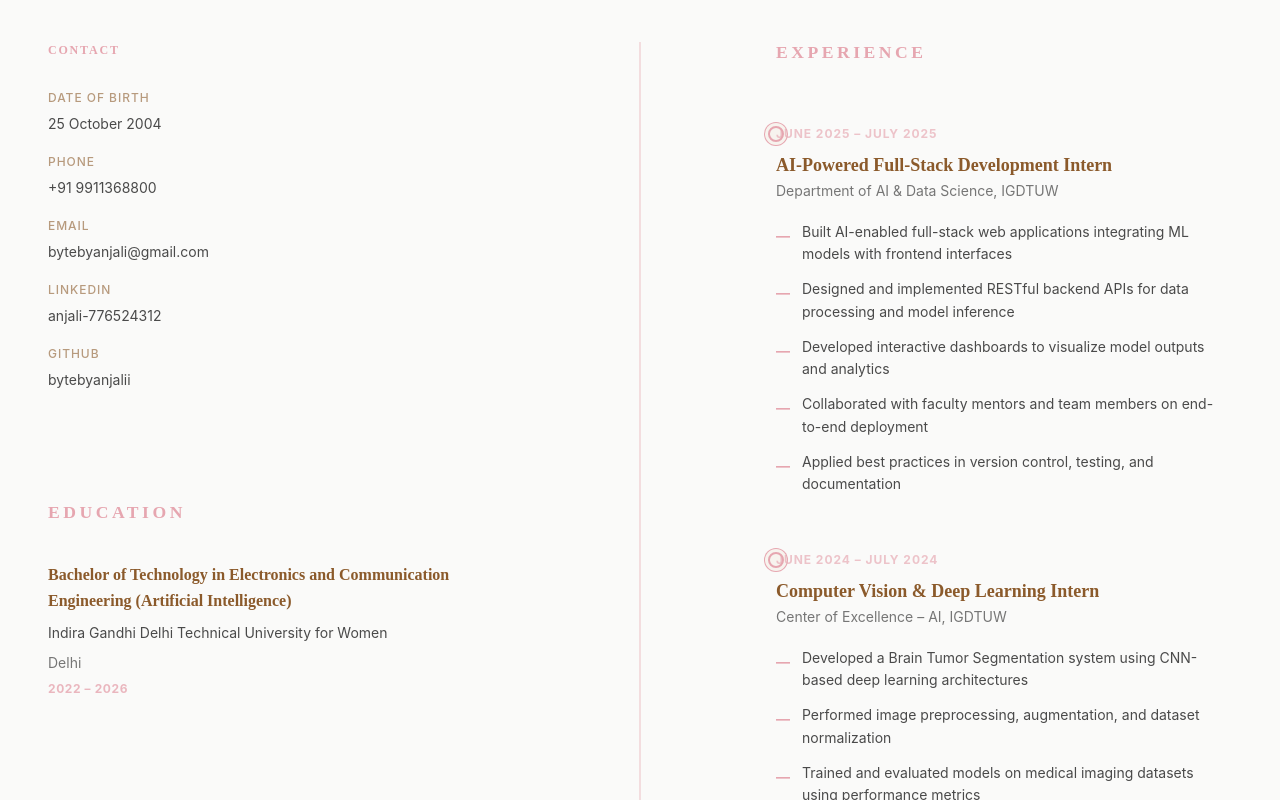
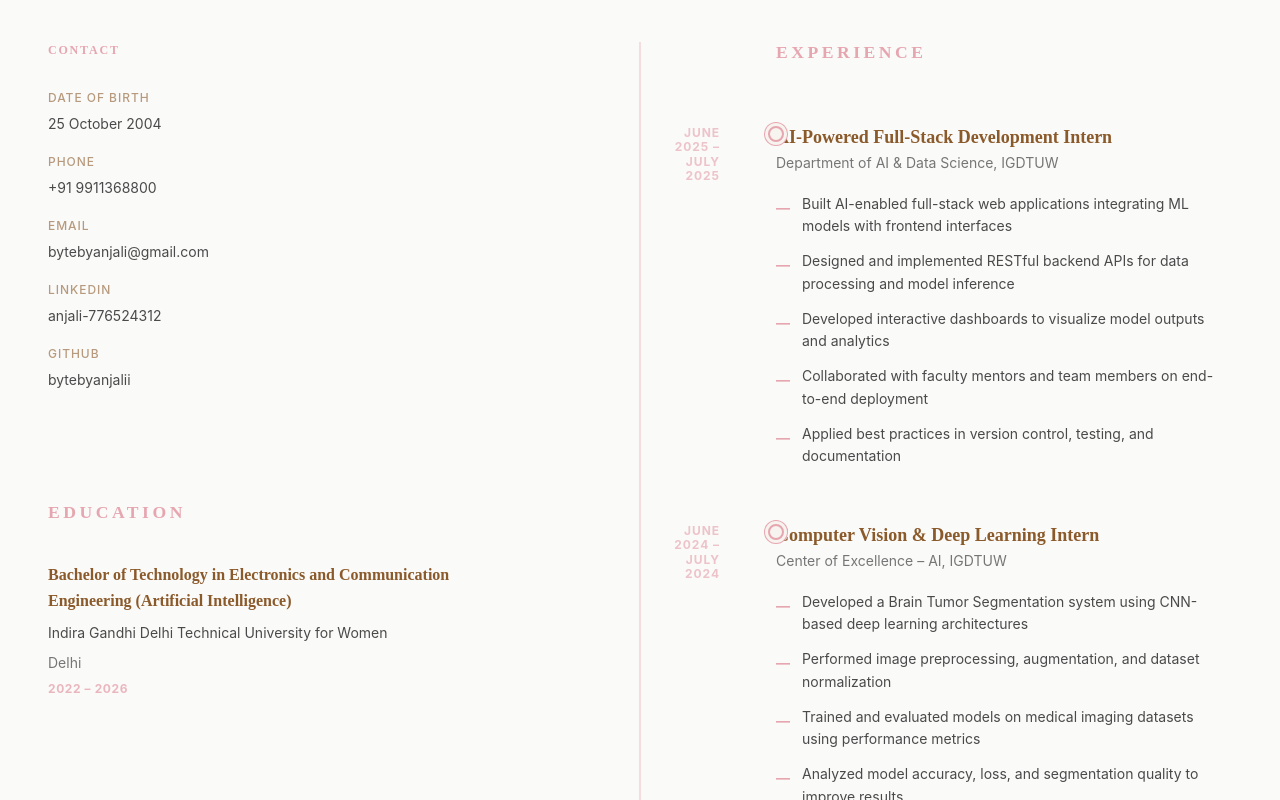
Before and after one commit to bytebyanjalii/anjalis-portfolio, a React (Vite) app: page / in a window 1280 px wide. Shown: the part 1560-2360 px from the top of the page. Built offline with nearby package versions, Linux system fonts and the light colour scheme.

Commit message:
Move Experience dates to timeline: dates now positioned on center line with dots

```diff
--- a/src/sections/Resume.jsx
+++ b/src/sections/Resume.jsx
@@ -197,6 +197,23 @@ export default function Resume() {
 
             {experiences.map((exp, idx) => (
               <div key={idx} className="relative md:-ml-12">
+                {/* Timeline date - positioned on the center line to the left */}
+                <div
+                  className="absolute text-xs tracking-wide font-bold uppercase md:block hidden"
+                  style={{
+                    left: '-64px',
+                    top: '0',
+                    color: '#E6A6B0',
+                    opacity: 0.65,
+                    letterSpacing: '0.08em',
+                    textAlign: 'right',
+                    width: '56px',
+                    lineHeight: '1.2',
+                  }}
+                >
+                  {exp.duration}
+                </div>
+
                 {/* Timeline dot - anchored to center timeline */}
                 <div
                   className="absolute w-4 h-4 rounded-full border-2"
@@ -212,11 +229,6 @@ export default function Resume() {
 
                 {/* Experience Content */}
                 <div className="md:ml-12 ml-8">
-                  {/* Duration (muted, subtle styling) */}
-                  <p className="text-xs tracking-wide font-bold uppercase" style={{ color: '#E6A6B0', opacity: 0.65, letterSpacing: '0.08em', marginBottom: '0.75rem' }}>
-                    {exp.duration}
-                  </p>
-
                   {/* Role Title - BOLD and prominent */}
                   <p className="text-lg font-bold mb-1 leading-tight" style={{ color: '#8B5A2B', fontFamily: "'Playfair Display', serif" }}>
                     {exp.title}
```
